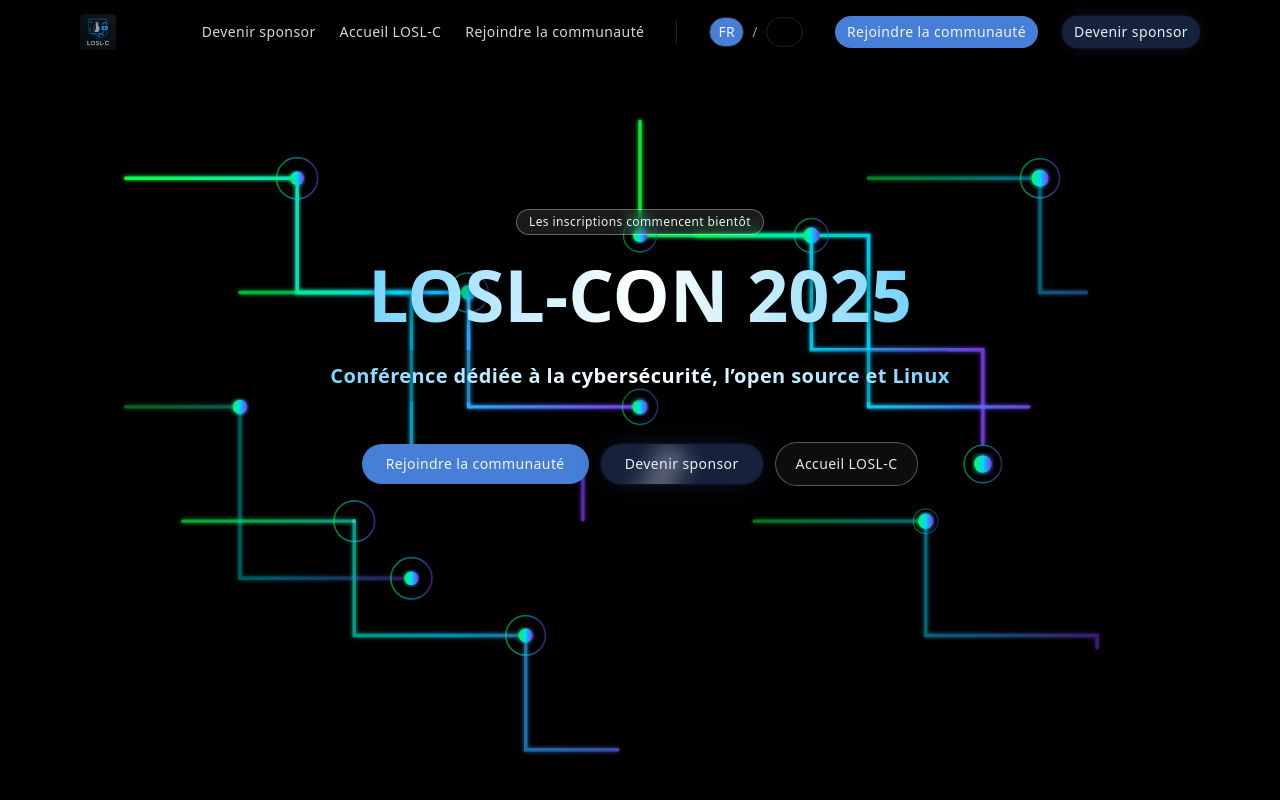
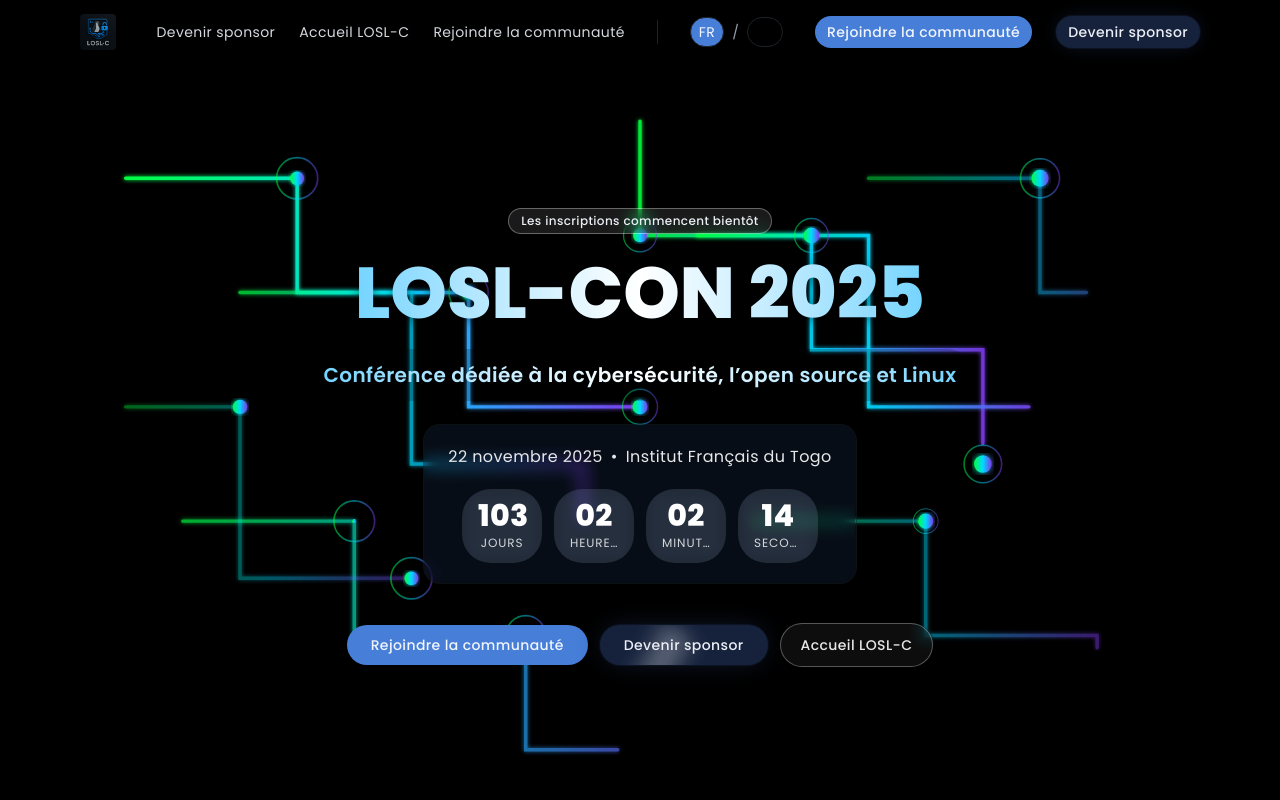
Before and after one commit to LOSLC/loslcon, a Next.js app: page / in a window 1280 px wide. Shown: the top 800 px of the page. Built offline with nearby package versions, Linux system fonts and the light colour scheme; what tailwindcss-motion would draw is missing.

Commit message:
Feat: add event information & timer

```diff
--- a/src/app/globals.css
+++ b/src/app/globals.css
@@ -192,4 +192,5 @@
 
 body {
   letter-spacing: var(--tracking-normal);
+  font-family: var(--font-sans), ui-sans-serif, system-ui, -apple-system, "Segoe UI", Roboto, "Helvetica Neue", Arial, "Noto Sans", "Liberation Sans", sans-serif;
 }
--- a/src/app/layout.tsx
+++ b/src/app/layout.tsx
@@ -1,19 +1,22 @@
 import type { Metadata } from "next";
-import { Geist, Geist_Mono } from "next/font/google";
+import { Poppins, Geist_Mono } from "next/font/google";
 import "./globals.css";
 import { Header } from "@/components/site/header";
 import { Footer } from "@/components/site/footer";
 import { DEFAULT_LOCALE } from "@/i18n/settings";
 import { AutoTranslate } from "@/components/i18n/auto-translate";
 
-const geistSans = Geist({
-  variable: "--font-geist-sans",
+const poppins = Poppins({
+  variable: "--font-sans",
   subsets: ["latin"],
+  display: "swap",
+  weight: ["400", "500", "600", "700", "800"],
 });
 
 const geistMono = Geist_Mono({
-  variable: "--font-geist-mono",
+  variable: "--font-mono",
   subsets: ["latin"],
+  display: "swap",
 });
 
 export const metadata: Metadata = {
@@ -46,7 +49,7 @@ export default function RootLayout({
         <meta name="theme-color" content="#0b1020" />
       </head>
       <body
-        className={`${geistSans.variable} ${geistMono.variable} antialiased bg-background`}
+  className={`${poppins.variable} ${geistMono.variable} antialiased bg-background`}
       >
         <AutoTranslate />
         <Header />
--- a/src/components/sections/hero.tsx
+++ b/src/components/sections/hero.tsx
@@ -1,12 +1,30 @@
-import Image from "next/image";
+"use client";
 import { Button } from "@/components/ui/button";
 import { LINKS } from "@/lib/links";
 import { BackgroundPaths } from "@/components/ui/background-paths";
+import { useEffect, useMemo, useState } from "react";
 
 export function Hero() {
+  // Countdown to event date: 22 November 2025 at 00:00:00 UTC (Africa/Lome ~ UTC)
+  const targetTs = useMemo(() => Date.parse("2025-11-22T00:00:00Z"), []);
+  const [now, setNow] = useState<number>(Date.now());
+  const [mounted, setMounted] = useState(false);
+
+  useEffect(() => {
+    setMounted(true);
+    const id = setInterval(() => setNow(Date.now()), 1000);
+    return () => clearInterval(id);
+  }, []);
+
+  const remaining = Math.max(0, targetTs - now);
+  const days = Math.floor(remaining / (1000 * 60 * 60 * 24));
+  const hours = Math.floor((remaining / (1000 * 60 * 60)) % 24);
+  const minutes = Math.floor((remaining / (1000 * 60)) % 60);
+  const seconds = Math.floor((remaining / 1000) % 60);
+
   return (
     <BackgroundPaths className="relative isolate overflow-hidden">
-      <div className="container mx-auto max-w-6xl px-4 py-24 sm:py-36 text-center text-background">
+      <div className="container mx-auto max-w-6xl px-4 py-20 sm:py-28 md:py-36 text-center text-background">
         <div className="inline-flex items-center gap-2 rounded-full bg-white/10 px-3 py-1 text-xs font-medium ring-1 ring-white/40 backdrop-blur">
           <span data-i18n="hero.highlight" className="text-foreground">
             Les inscriptions commencent bientôt
@@ -22,10 +40,47 @@ export function Hero() {
         </h1>
         <div className="mt-5 max-w-3xl mx-auto">
           <p className="text-lg sm:text-xl text-white/95  bg-black/20 border border-foreground/30 lg:border-none rounded-lg px-4 py-3 inline-block">
-            <span data-i18n="hero.subtitle" className="font-inter font-semibold bg-gradient-to-r from-sky-300 via-white to-sky-300 bg-clip-text text-transparent">
+            <span
+              data-i18n="hero.subtitle"
+              className="font-inter font-semibold bg-gradient-to-r from-sky-300 via-white to-sky-300 bg-clip-text text-transparent"
+            >
               Conférence dédiée à la cybersécurité, l’open source et Linux
             </span>
           </p>
+        </div>
+        {/* Date/Place + Countdown container */}
+        <div className="mx-auto mt-6 inline-block rounded-2xl bg-primary/10 ring-1 ring-border/50 backdrop-blur px-4 py-4 sm:px-6 sm:py-5">
+          {/* Date & Place */}
+          <p className="text-sm sm:text-base text-white/90 text-center">
+            <span data-i18n="hero.date">22 novembre 2025</span>
+            <span className="mx-2">•</span>
+            <span data-i18n="hero.place">Institut Français du Togo</span>
+          </p>
+          {/* Countdown */}
+          <div className="mt-4 sm:mt-5 flex justify-center">
+            <div className="grid grid-cols-4 gap-2 sm:gap-3">
+              {[
+                { v: days, k: "days", short: "d" },
+                { v: hours, k: "hours", short: "h" },
+                { v: minutes, k: "minutes", short: "m" },
+                { v: seconds, k: "seconds", short: "s" },
+              ].map((u) => (
+                <div
+                  key={u.k}
+                  className="w-16 sm:w-20 rounded-xl bg-white/10 ring-1 ring-white/20 px-3 py-2 sm:px-4 sm:py-3 backdrop-blur text-white shadow-lg"
+                  aria-label={`${u.v} `}
+                >
+                  <div className="text-2xl sm:text-3xl font-extrabold tabular-nums leading-none">
+                    {(mounted ? u.v : 0).toString().padStart(2, "0")}
+                  </div>
+                  <div className="mt-1 text-[10px] sm:text-xs uppercase tracking-wider text-white/80 text-center overflow-hidden text-ellipsis whitespace-nowrap">
+                    <span className="sm:hidden">{u.short}</span>
+                    <span className="hidden sm:inline" data-i18n={`hero.countdown.${u.k}`}>{u.short}</span>
+                  </div>
+                </div>
+              ))}
+            </div>
+          </div>
         </div>
         <div className="mt-10 flex flex-wrap items-center justify-center gap-3">
           <Button asChild size="lg" className="shadow-lg">
--- a/src/components/site/header.tsx
+++ b/src/components/site/header.tsx
@@ -1,5 +1,5 @@
 "use client";
-import { use, useEffect, useState } from "react";
+import { useEffect, useState } from "react";
 import Image from "next/image";
 import Link from "next/link";
 import { Button } from "@/components/ui/button";
@@ -8,6 +8,7 @@ import { LINKS } from "@/lib/links";
 import { ensureI18n } from "@/i18n/config";
 import { Menu, X } from "lucide-react";
 import { createPortal } from "react-dom";
+import { AnimatePresence, motion } from "framer-motion";
 
 export function Header() {
   const [navBg, setNavBg] = useState(false);
@@ -85,6 +86,16 @@ function MobileNav() {
       document.body.style.overflow = original || "";
     };
   }, [open, mounted]);
+
+  // Close on Escape
+  useEffect(() => {
+    if (!mounted) return;
+    const onKey = (e: KeyboardEvent) => {
+      if (e.key === "Escape") setOpen(false);
+    };
+    window.addEventListener("keydown", onKey);
+    return () => window.removeEventListener("keydown", onKey);
+  }, [mounted]);
   return (
     <div className="md:hidden">
       <Button
@@ -97,15 +108,30 @@ function MobileNav() {
         <Menu className="h-5 w-5" />
       </Button>
 
-      {mounted && open
+      {mounted
         ? createPortal(
+          <AnimatePresence>
+            {open && (
               <div className="fixed inset-0 z-[100]">
-            <div
+                <motion.div
                   className="absolute inset-0 bg-black/70"
                   aria-hidden
                   onClick={() => setOpen(false)}
+                  initial={{ opacity: 0 }}
+                  animate={{ opacity: 1 }}
+                  exit={{ opacity: 0 }}
+                  transition={{ duration: 0.2 }}
                 />
-            <div className="absolute right-0 top-0 h-full w-80 max-w-[85vw] bg-background border-l border-white/10 shadow-2xl p-4 flex flex-col gap-3">
+                <motion.div
+                  className="absolute right-0 top-0 h-full w-80 max-w-[85vw] bg-background border-l border-white/10 shadow-2xl p-4 flex flex-col gap-3"
+                  role="dialog"
+                  aria-modal="true"
+                  aria-label="Mobile Menu"
+                  initial={{ x: "100%" }}
+                  animate={{ x: 0 }}
+                  exit={{ x: "100%" }}
+                  transition={{ type: "spring", stiffness: 260, damping: 28, mass: 0.9 }}
+                >
                   <div className="flex items-center justify-between">
                     <div className="flex items-center gap-2">
                       <Image src="/logo.png" alt="LOSL-C" width={28} height={28} className="rounded" />
@@ -142,8 +168,10 @@ function MobileNav() {
                       </Button>
                     </div>
                   </div>
+                </motion.div>
               </div>
-          </div>,
+            )}
+          </AnimatePresence>,
           document.body
         )
         : null}
--- a/src/components/ui/background-paths.tsx
+++ b/src/components/ui/background-paths.tsx
@@ -19,7 +19,7 @@ export const BackgroundPaths = ({
       className={
         cn
           ? cn(
-              "relative h-[24rem] md:h-screen w-full bg-white dark:bg-black",
+              "relative h-screen w-full bg-white dark:bg-black",
               className
             )
           : `relative h-screen w-full bg-white dark:bg-black ${className ?? ""}`
--- a/src/i18n/locales/en/common.json
+++ b/src/i18n/locales/en/common.json
@@ -8,7 +8,15 @@
     "title": "LOSL-CON 2025",
     "subtitle": "Conference dedicated to cybersecurity, open source and Linux",
     "highlight": "Registrations opening soon",
-    "cta": "Join the community"
+    "cta": "Join the community",
+    "date": "22 November 2025",
+    "place": "Institut Français du Togo",
+    "countdown": {
+      "days": "Days",
+      "hours": "Hours",
+      "minutes": "Minutes",
+      "seconds": "Seconds"
+    }
   },
   "about": {
     "heading": "About LOSL-CON",
--- a/src/i18n/locales/fr/common.json
+++ b/src/i18n/locales/fr/common.json
@@ -8,7 +8,15 @@
     "title": "LOSL-CON 2025",
     "subtitle": "Conférence dédiée à la cybersécurité, l’open source et Linux",
     "highlight": "Les inscriptions commencent bientôt",
-    "cta": "Rejoindre la communauté"
+    "cta": "Rejoindre la communauté",
+    "date": "22 novembre 2025",
+    "place": "Institut Français du Togo",
+    "countdown": {
+      "days": "Jours",
+      "hours": "Heures",
+      "minutes": "Minutes",
+      "seconds": "Secondes"
+    }
   },
   "about": {
     "heading": "À propos de LOSL-CON",
```
Lines whose indentation alone changed are shown as unchanged.
